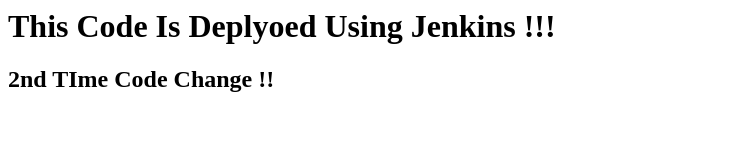
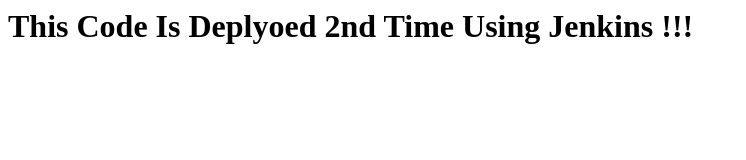
Before and after one commit to shindeabhi94/sample_project, a plain HTML site: page index.html in a window 1280 px wide. Shown: the whole page, without its empty margins (0-746 px from the left). Drawn offline with Linux system fonts and the light colour scheme.

Commit message:
second deploy

```diff
--- a/index.html
+++ b/index.html
@@ -1,4 +1,3 @@
 <html>
-<h1> This Code Is Deplyoed Using Jenkins !!!
-<h2> 2nd TIme Code Change !!
+<h1> This Code Is Deplyoed 2nd Time Using Jenkins !!!
 </html>
```
